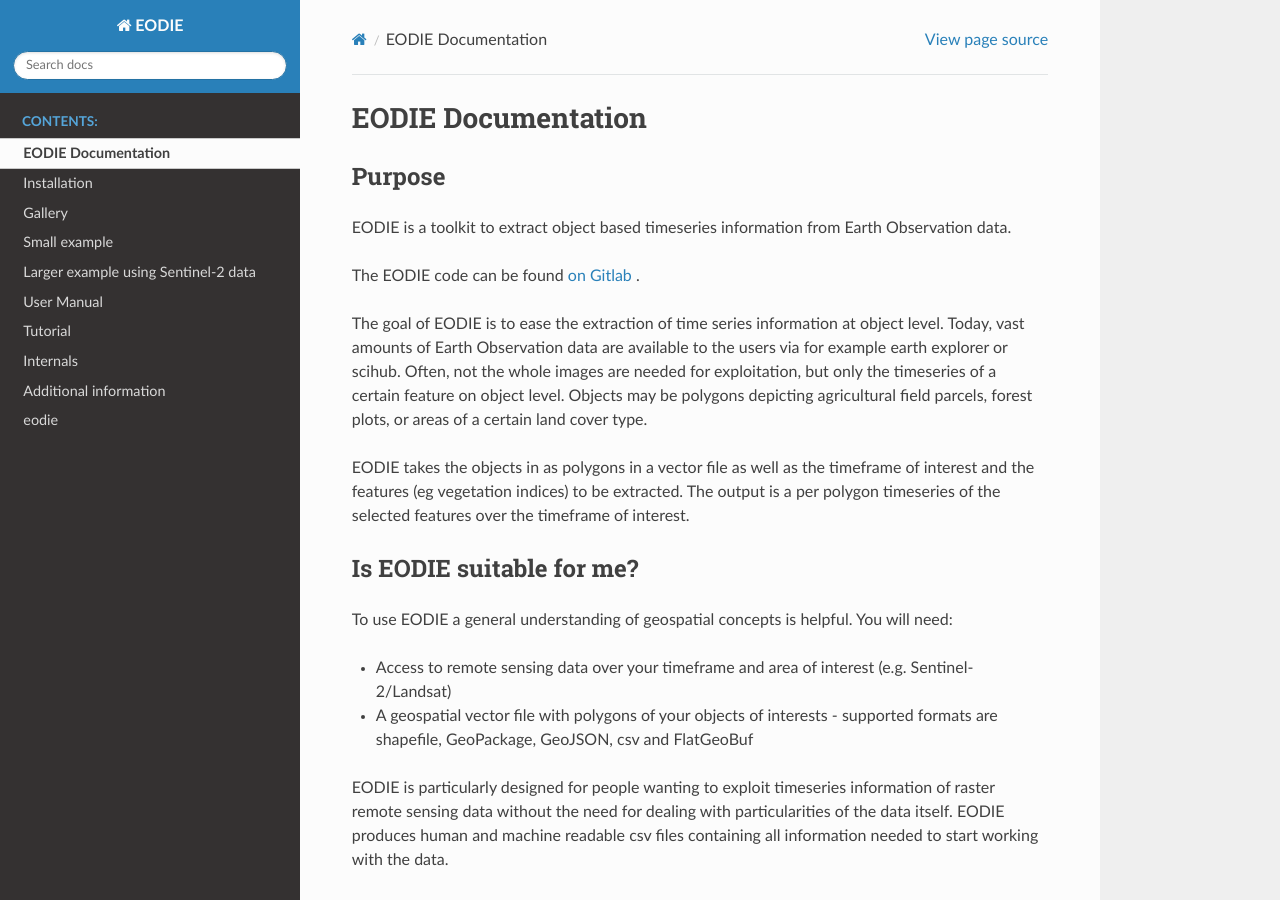
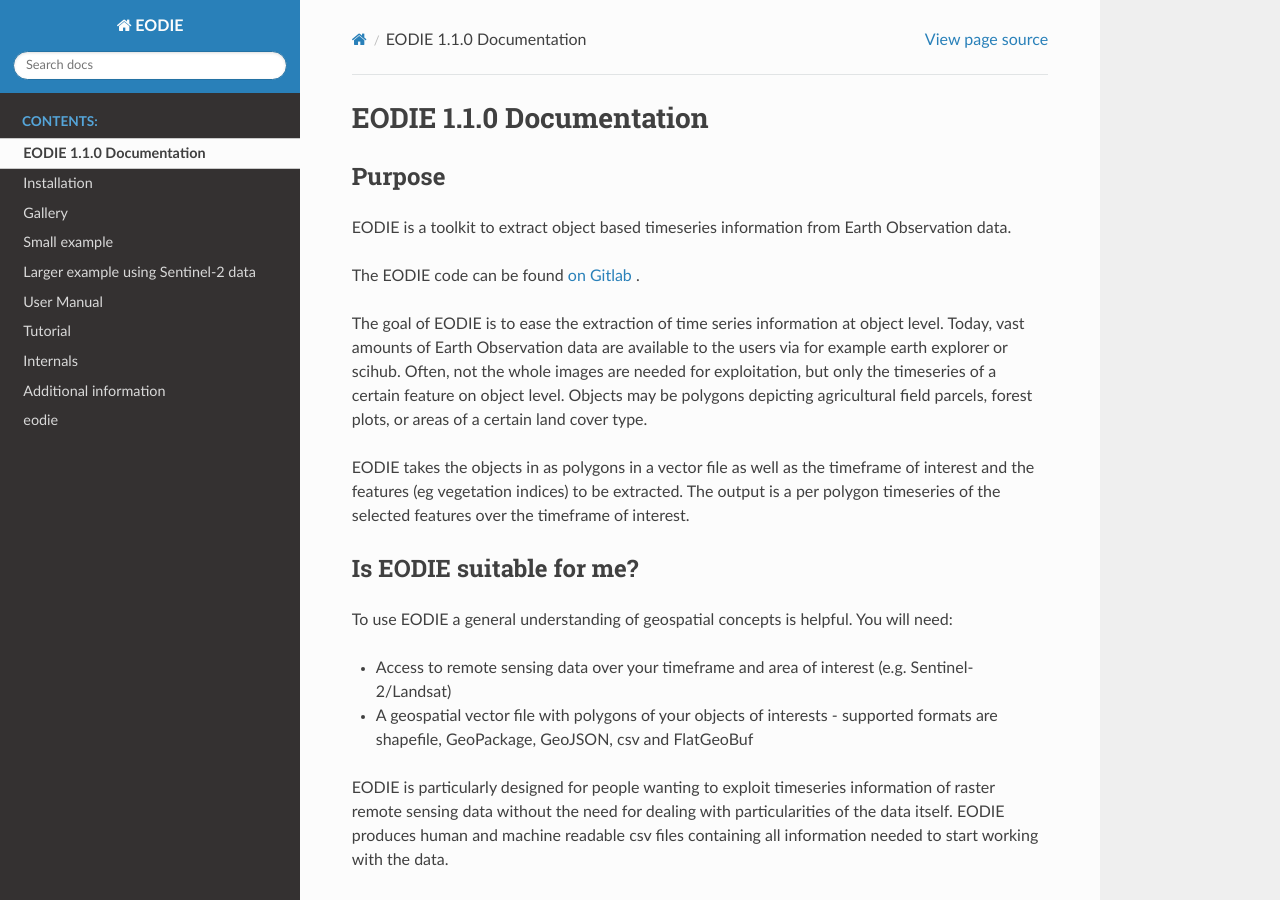
Before and after one commit to samumantha/EODIE, a Sphinx documentation site: the page built from docs/index.rst, in a window 1280 px wide and 900 px high. Built offline with Sphinx 7.4.7 and the Read the Docs theme 2.0.0, drawn with Linux system fonts in a browser that asks for light colours; some of the changed text lies outside the part shown.

```diff
--- a/docs/index.rst
+++ b/docs/index.rst
@@ -2,8 +2,8 @@
    sphinx-quickstart on Fri Mar 12 19:57:28 2021.
 
 
-EODIE Documentation
-====================
+EODIE 1.1.0 Documentation
+==========================
 
 Purpose
 --------
```
Also changed, not shown: README.md (+1 -0 lines).
